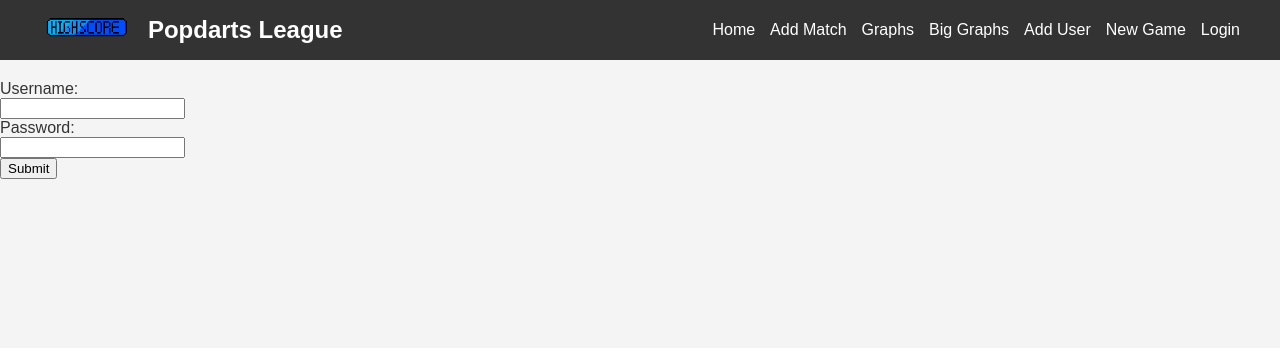
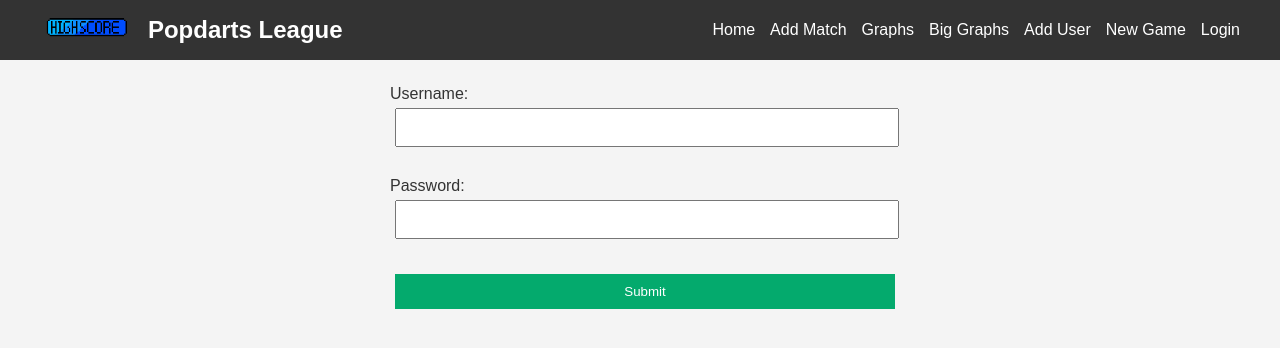
Before and after one commit to aidanbrowne2002/popdarts_flask_main_2, a Flask app: page /login in a window 1280 px wide. Shown: the top 348 px of the page. Run offline with Flask 3, Linux system fonts and the light colour scheme; some libraries are stand-ins or nearby versions.

Commit message:
new login look

```diff
--- a/templates/login.html
+++ b/templates/login.html
@@ -5,11 +5,26 @@
 {% endblock %}
 
 {% block content %}
-    <form method="POST">
-        Username:<br>
-        <input type="text" name="username"><br>
-        Password:<br>
-        <input type="password" name="password"><br>
-        <input type="submit" value="Submit">
+<link rel="stylesheet" href="//code.jquery.com/ui/1.12.1/themes/base/jquery-ui.css">
+<link rel="stylesheet" href="../static/form.css">
+<script src="https://code.jquery.com/jquery-1.12.4.js"></script>
+<script src="https://code.jquery.com/ui/1.12.1/jquery-ui.js"></script>
+
+<div class="form-container">
+    <form id="loginForm" method="POST">
+        <div class="form-group">
+            <div class="field">
+                <label for="username">Username:</label>
+                <input type="text" id="username" name="username" autocomplete="off" />
+            </div>
+        </div>
+        <div class="form-group">
+            <div class="field">
+                <label for="password">Password:</label>
+                <input type="password" id="password" name="password" />
+            </div>
+        </div>
+        <input type="submit" value="Submit" class="btn submit-btn">
     </form>
+</div>
 {% endblock %}
```
